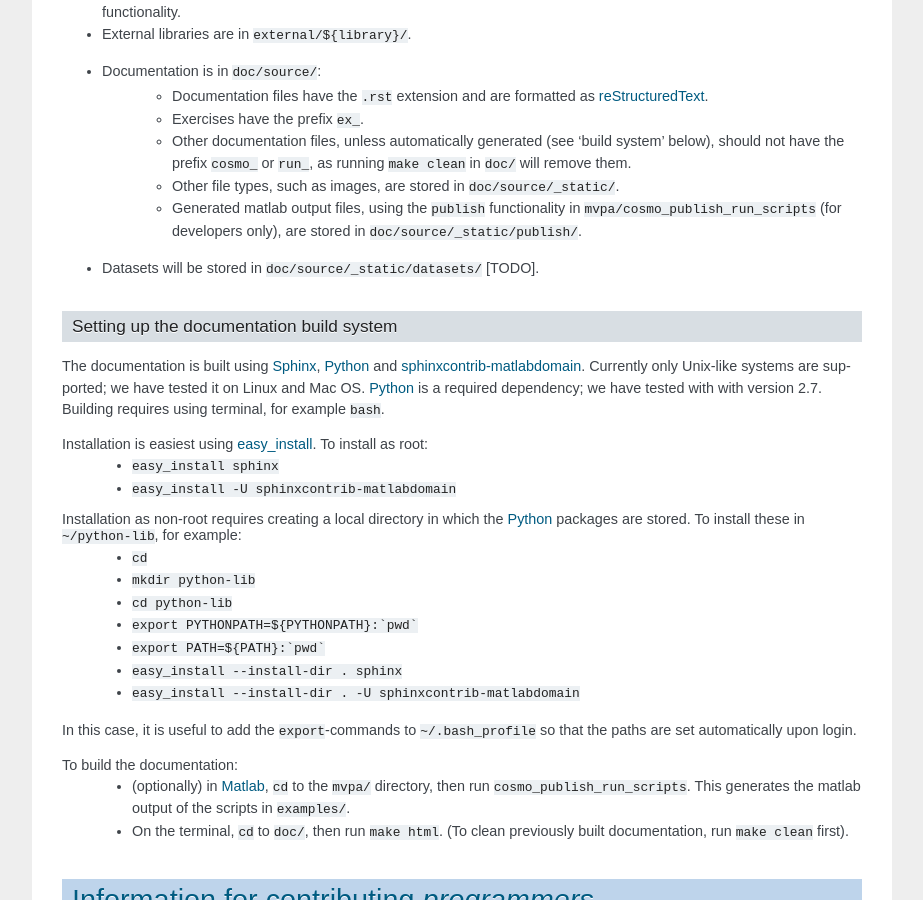
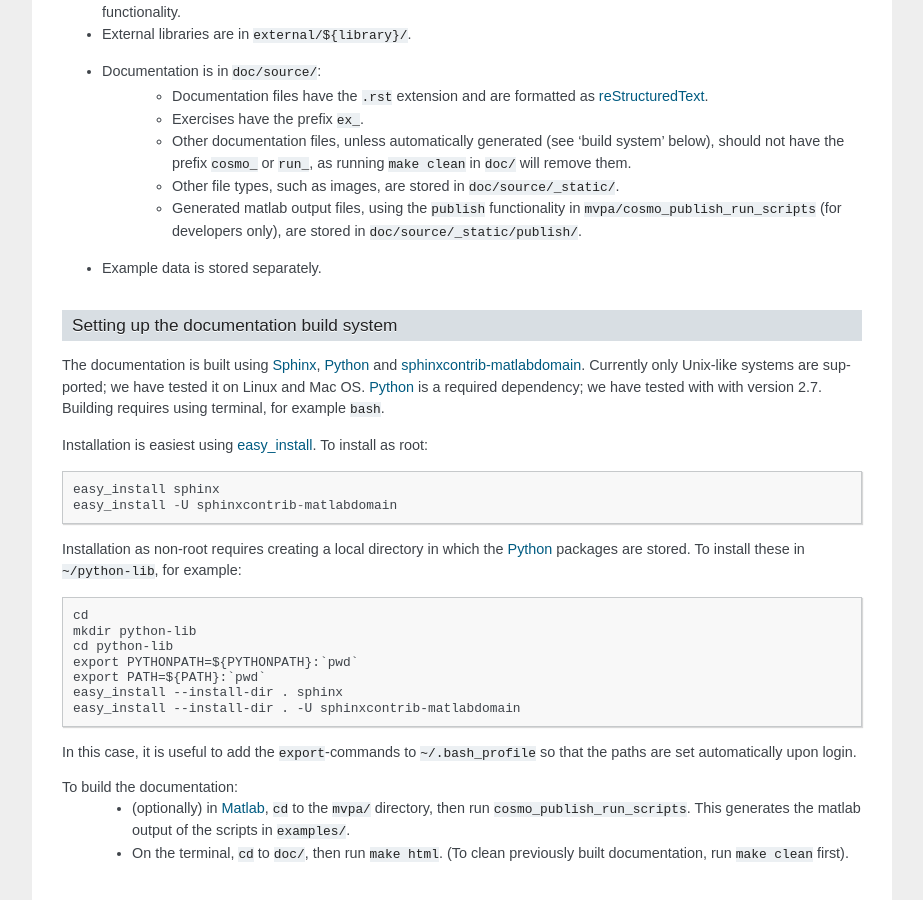
Before and after one commit to CoSMoMVPA/CoSMoMVPA, a Sphinx documentation site: the page built from doc/source/contribute.rst, in a window 1280 px wide and 900 px high, scrolled down 1092 px. Shown: the whole window, without its empty margins (198-1121 px from the left). Built offline with Sphinx 7.4.7, drawn with Linux system fonts in a browser that asks for light colours; pages that are not in the unit, such as notebooks, are missing from menus.

Commit message:
WEB+RF: use code blocks

````diff
--- a/doc/source/contribute.rst
+++ b/doc/source/contribute.rst
@@ -49,7 +49,7 @@ Organization of files and directories
     + Other documentation files, unless automatically generated (see 'build system' below), should not have the prefix ``cosmo_`` or ``run_``, as running ``make clean`` in ``doc/`` will remove them.
     + Other file types, such as images, are stored in ``doc/source/_static/``.
     + Generated matlab output files, using the ``publish`` functionality in ``mvpa/cosmo_publish_run_scripts`` (for developers only), are stored in ``doc/source/_static/publish/``.
-- Datasets will be stored in ``doc/source/_static/datasets/`` [TODO].
+- Example data is stored separately.
 
 .. _`building the documentation`:
 
@@ -57,18 +57,21 @@ Setting up the documentation build system
 +++++++++++++++++++++++++++++++++++++++++
 The documentation is built using Sphinx_, Python_ and `sphinxcontrib-matlabdomain`_. Currently only Unix-like systems are supported; we have tested it on Linux and Mac OS. Python_ is a required dependency; we have tested with with version 2.7. Building requires using terminal, for example ``bash``.
 
-Installation is easiest using `easy_install`_. To install as root:
-    + ``easy_install sphinx``
-    + ``easy_install -U sphinxcontrib-matlabdomain``
+Installation is easiest using `easy_install`_. To install as root::
 
-Installation as non-root requires creating a local directory in which the Python_ packages are stored. To install these in ``~/python-lib``, for example:
-    + ``cd``
-    + ``mkdir python-lib``
-    + ``cd python-lib``
-    + ``export PYTHONPATH=${PYTHONPATH}:`pwd```
-    + ``export PATH=${PATH}:`pwd```
-    + ``easy_install --install-dir . sphinx``
-    + ``easy_install --install-dir . -U sphinxcontrib-matlabdomain``
+    easy_install sphinx
+    easy_install -U sphinxcontrib-matlabdomain
+
+Installation as non-root requires creating a local directory in which the Python_ packages are stored. To install these in ``~/python-lib``, for example::
+
+    cd
+    mkdir python-lib
+    cd python-lib
+    export PYTHONPATH=${PYTHONPATH}:`pwd`
+    export PATH=${PATH}:`pwd`
+    easy_install --install-dir . sphinx
+    easy_install --install-dir . -U sphinxcontrib-matlabdomain
+
 In this case, it is useful to add the ``export``-commands to ``~/.bash_profile`` so that the paths are set automatically upon login.
 
 To build the documentation:
````
